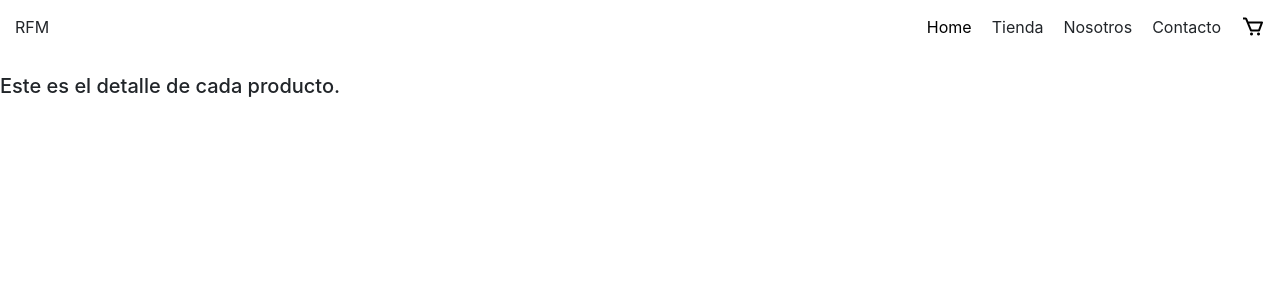
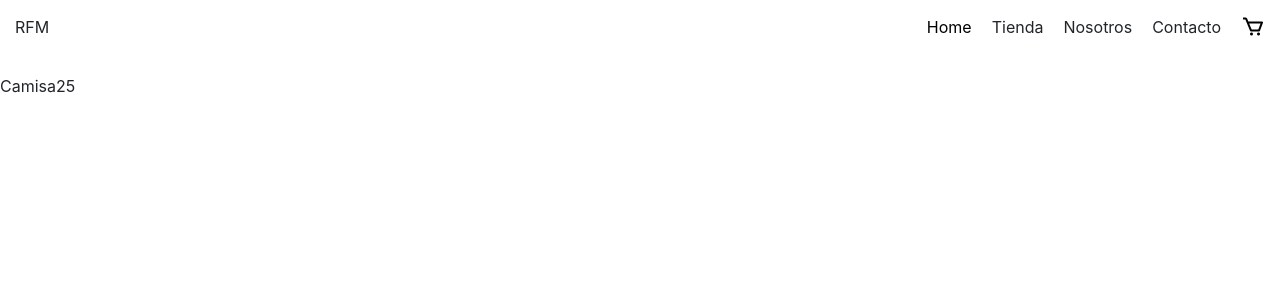
Before and after one commit to rodrifernandez7/react-ch, a React (Create React App) app in the folder react-coderhouse/: page /detail/1 in a window 1280 px wide. Shown: the top 300 px of the page. Built offline with nearby package versions, Linux system fonts and the light colour scheme.

Commit message:
itemdetail listo, solo hace falta disenio de la card

```diff
--- a/react-coderhouse/src/components/Item/Item.js
+++ b/react-coderhouse/src/components/Item/Item.js
@@ -5,20 +5,18 @@ import "./Item.css";
 function Item({item}) {
   return (
     <>
-      <div key={item.id} >
         <Link to={`/detail/${item.id}`}>
           <div className="card" style={{ width: "18rem" }}>
             <img src={item.foto} className="card-img-top" alt="..." />
             <div className="card-body">
               <h5 className="card-title">{item.name}</h5>
               <p className="card-text">${item.price}</p>
-              <Link to="*" className="btn btn-primary">
+              <button className="btn btn-primary">
                 Añadir al carrito
-              </Link>
+              </button>
             </div>
           </div>
         </Link>
-      </div>
     </>
   );
 }
--- a/react-coderhouse/src/components/ItemDetail/ItemDetail.js
+++ b/react-coderhouse/src/components/ItemDetail/ItemDetail.js
@@ -2,17 +2,11 @@ import React from 'react'
 
 //detalle del producto
 
-const ItemDetail = ({productos = {
-    id: 1,
-    name:'gorra',
-    price: 100,
-    categoria: 'gorras',
-    stock: 10,
-    foto: "https://http2.mlstatic.com/D_NQ_NP_842761-MLA45601779395_042021-W.jpg"
-}}) => {
+const ItemDetail = ({product}) => {
     return (
         <div>
-            <h5>Este es el detalle de cada producto.</h5>
+            {product.name}
+            {product.price}
         </div>
     )
 }
--- a/react-coderhouse/src/components/ItemDetailContainer/ItemDetailContainer.js
+++ b/react-coderhouse/src/components/ItemDetailContainer/ItemDetailContainer.js
@@ -1,17 +1,50 @@
-import React from 'react'
-import { useParams } from 'react-router-dom'
-import ItemDetail from '../ItemDetail/ItemDetail'
+import React, { useEffect, useState } from "react";
+import { useParams } from "react-router-dom";
+import ItemDetail from "../ItemDetail/ItemDetail";
+import { getFetch } from "../../helpers/getFetch";
 
 const ItemDetailContainer = () => {
+  const { idProduct } = useParams(); //Hook para recibir los parametros de la ruta.
+  console.log(idProduct);
 
-    const { idProduct } = useParams() //Hook para recibir los parametros de la ruta.
-    console.log(idProduct);
+  const[products, setProducts] = useState([]);
 
-    return (
-        <div>
-            <ItemDetail />
-        </div>
-    )
-}
+  console.log(products);
 
-export default ItemDetailContainer
+  useEffect(() => {
+    getFetch()
+      .then((data) => setProducts(data.find((product)=> product.id === idProduct))) //para guardar en el state nada mas el producto que quiero mostrar.
+      .catch((err) => console.error(err))
+      .finally(() => console.log("finalizo la promesa."));
+  },[]);
+
+  // useEffect(() => {
+  //     fetch('https://pokeapi.co/api/v2/')
+  //     .then(respuesta => respuesta.json())
+  //     .then(data => console.log(data))
+  // }, [])
+
+  // const getFetch2 = async (url) => {
+  //     try {
+  //         const queryJson = await fetch (url)
+  //         const query = await queryJson.json()
+  //         console.log(query.results);
+  //     } catch (err) {
+  //         console.log(err);
+  //     }
+
+  // }
+
+  // useEffect(() => {
+  //     const url = 'https://pokeapi.co/api/v2/ability/?limit=10&offset=20'
+  //     getFetch2(url)
+  // },[])
+
+  return (
+    <div>
+        <ItemDetail product={products}/>
+    </div>
+  );
+};
+
+export default ItemDetailContainer;
--- a/react-coderhouse/src/components/ItemList/ItemList.js
+++ b/react-coderhouse/src/components/ItemList/ItemList.js
@@ -5,7 +5,7 @@ const ItemList = ({items}) => { //recibo la prop enviada de ItemListContainer.js
   return (
     <div className="card-container">
       {items.map((item) => (
-        <Item item={item}/>
+        <Item item={item} key={item.id}/>
       ))}
     </div>
   );
```
